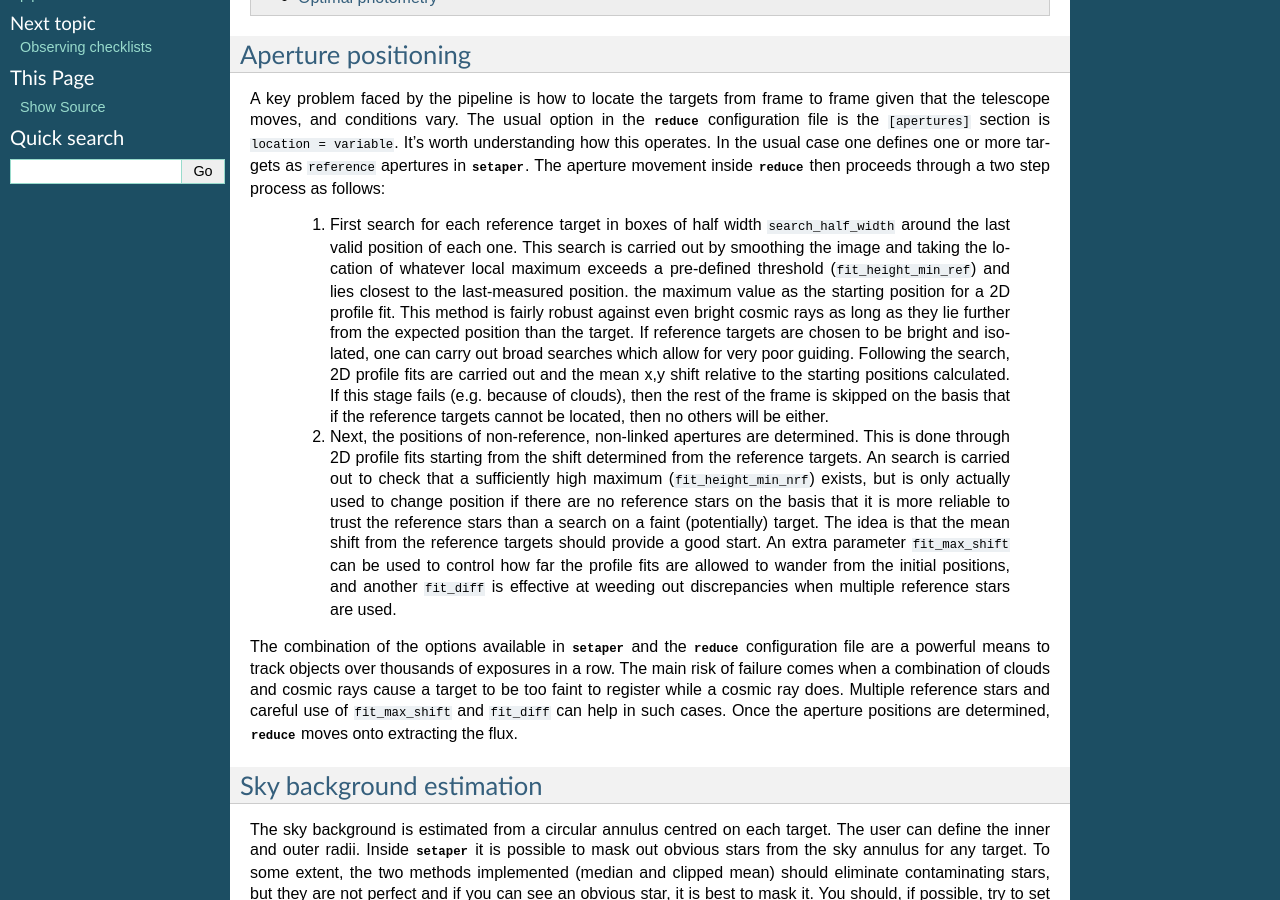
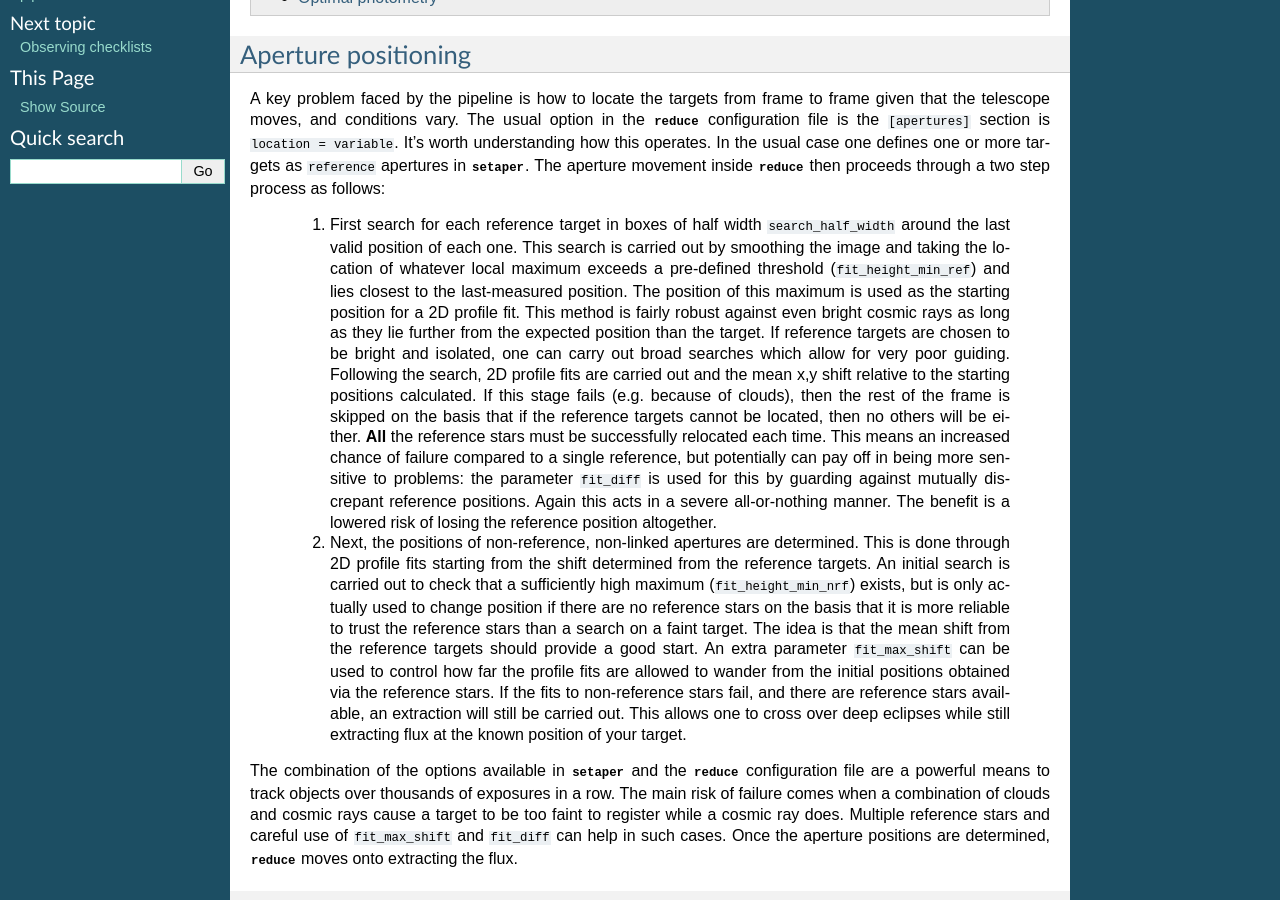
Before and after one commit to HiPERCAM/hipercam, a Sphinx documentation site: the page built from docs/photometry.rst, in a window 1280 px wide and 900 px high, scrolled down 368 px. Built offline with Sphinx 7.4.7, drawn with Linux system fonts in a browser that asks for light colours; formulas are drawn with MathJax 3.

Commit message:
documentation updates after change to reference aperture setting

```diff
--- a/docs/photometry.rst
+++ b/docs/photometry.rst
@@ -37,28 +37,37 @@ step process as follows:
     search is carried out by smoothing the image and taking the location of
     whatever local maximum exceeds a pre-defined threshold
     (``fit_height_min_ref``) and lies closest to the last-measured position.
-    the maximum value as the starting position for a 2D profile fit. This
-    method is fairly robust against even bright cosmic rays as long as they
-    lie further from the expected position than the target.  If reference
-    targets are chosen to be bright and isolated, one can carry out broad
-    searches which allow for very poor guiding. Following the search, 2D
-    profile fits are carried out and the mean x,y shift relative to the
-    starting positions calculated. If this stage fails (e.g.  because of
+    The position of this maximum is used as the starting position for a 2D
+    profile fit. This method is fairly robust against even bright cosmic rays
+    as long as they lie further from the expected position than the target.
+    If reference targets are chosen to be bright and isolated, one can carry
+    out broad searches which allow for very poor guiding. Following the
+    search, 2D profile fits are carried out and the mean x,y shift relative to
+    the starting positions calculated. If this stage fails (e.g.  because of
     clouds), then the rest of the frame is skipped on the basis that if the
-    reference targets cannot be located, then no others will be either.
+    reference targets cannot be located, then no others will be
+    either. **All** the reference stars must be successfully relocated each
+    time. This means an increased chance of failure compared to a single
+    reference, but potentially can pay off in being more sensitive to
+    problems: the  parameter ``fit_diff`` is used for this by guarding against
+    mutually discrepant reference positions. Again this acts in a
+    severe all-or-nothing manner. The benefit is a lowered risk of losing the
+    reference position altogether.
 
  #. Next, the positions of non-reference, non-linked apertures are
     determined. This is done through 2D profile fits starting from the shift
-    determined from the reference targets. An search is carried out to check
-    that a sufficiently high maximum (``fit_height_min_nrf``) exists, but is
-    only actually used to change position if there are no reference stars on
-    the basis that it is more reliable to trust the reference stars than a
-    search on a faint (potentially) target.  The idea is that the mean shift
-    from the reference targets should provide a good start. An extra parameter
+    determined from the reference targets. An initial search is carried out to
+    check that a sufficiently high maximum (``fit_height_min_nrf``) exists,
+    but is only actually used to change position if there are no reference
+    stars on the basis that it is more reliable to trust the reference stars
+    than a search on a faint target.  The idea is that the mean shift from the
+    reference targets should provide a good start. An extra parameter
     ``fit_max_shift`` can be used to control how far the profile fits are
-    allowed to wander from the initial positions, and another ``fit_diff`` is
-    effective at weeding out discrepancies when multiple reference stars are
-    used.
+    allowed to wander from the initial positions obtained via the reference
+    stars. If the fits to non-reference stars fail, and there are reference
+    stars available, an extraction will still be carried out. This allows one
+    to cross over deep eclipses while still extracting flux at the known
+    position of your target.
 
 The combination of the options available in |setaper| and the |reduce|
 configuration file are a powerful means to track objects over thousands of
```
Also changed, not shown: docs/reduction.rst (+12 -10 lines).
